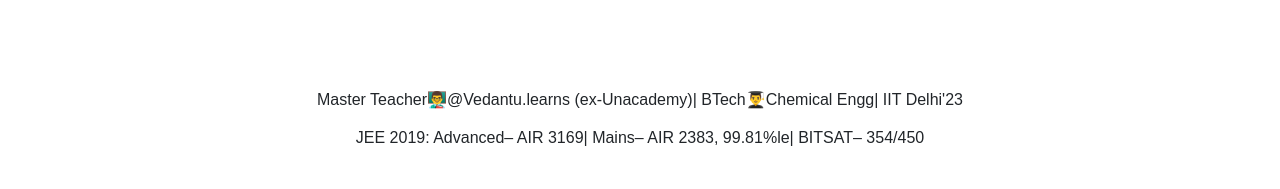
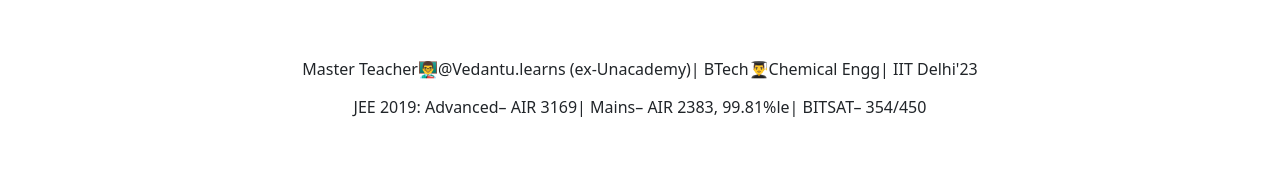
Before and after one commit to lalwalataukir/Aashu_Bhaiya, a plain HTML site: page index.html in a window 1280 px wide. Shown: the part 1368-1557 px from the top of the page. Drawn offline with nearby package versions, Linux system fonts and the light colour scheme.

Commit message:
Update style.css

```diff
--- a/styles.css
+++ b/styles.css
@@ -48,11 +48,7 @@
         padding-bottom: 55px;
     }
     .class3{
-        padding-top: 30px;
-        font-weight: lighter;
-        font-size: 20px;
-        font-family: sans-serif;
-        text-decoration-color: lightcoral;
+
         text-align: center;
-        padding-bottom:10px ;
+
     }
```
